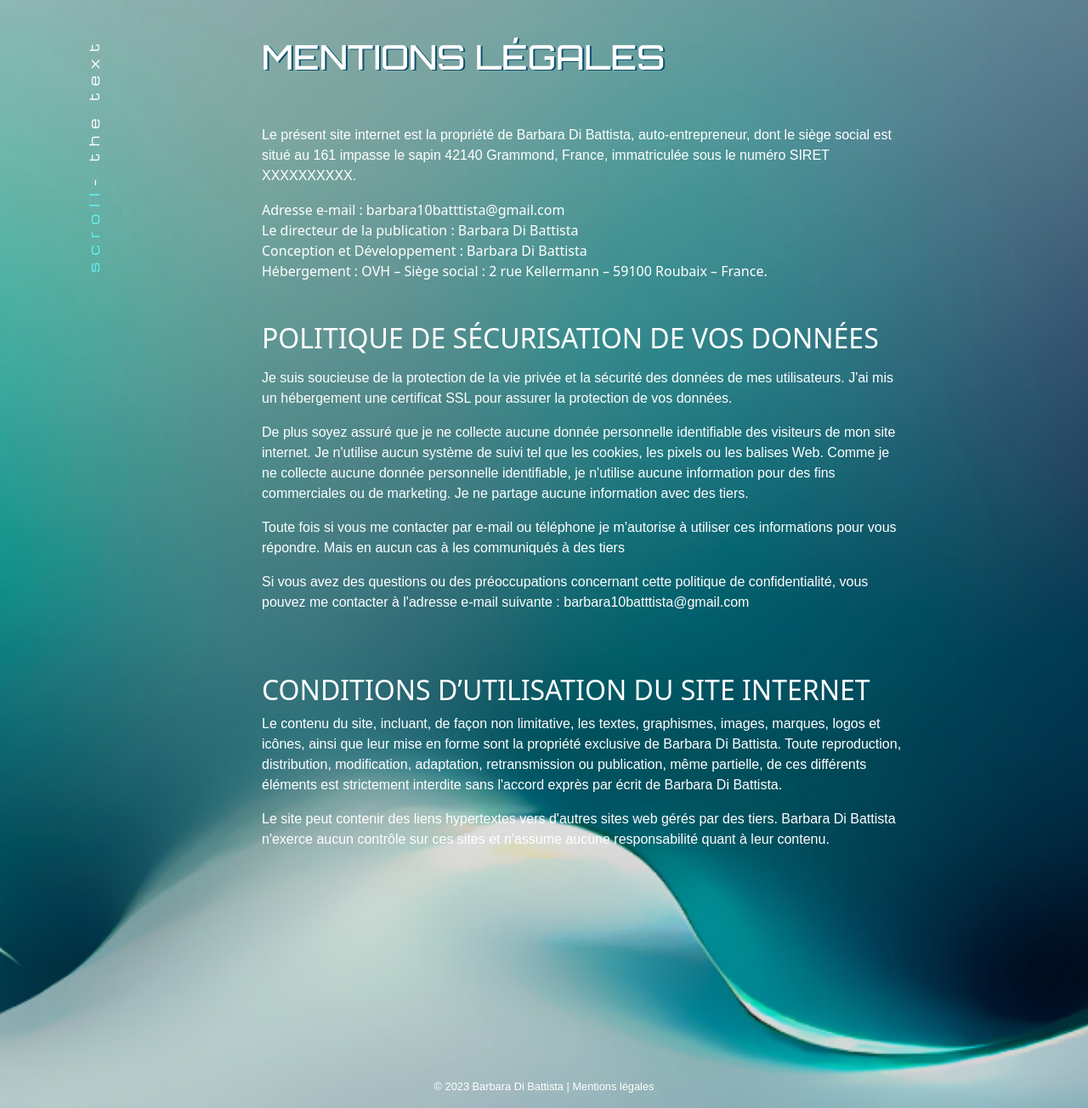
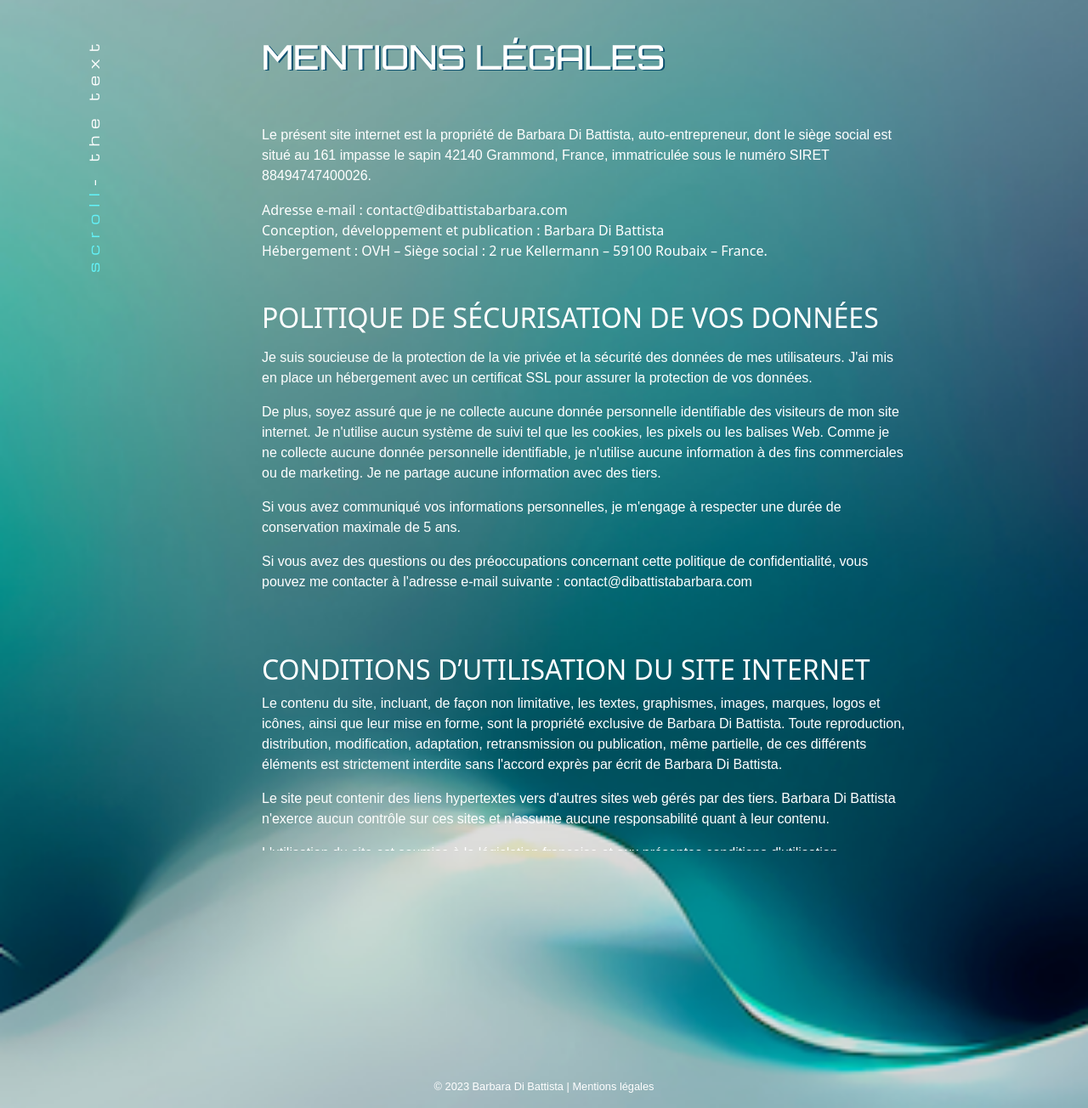
Before and after one commit to dibattista/di-battista-barbara-public, a Flask app: page /privacy in a window 1280 px wide. Shown: the part 133-1437 px from the top of the page at 85% size. Run offline with Flask 3, Linux system fonts and the light colour scheme; some libraries are stand-ins or nearby versions; some web fonts are replaced.

Commit message:
correction rgpd

```diff
--- a/templates/privacy.html
+++ b/templates/privacy.html
@@ -13,34 +13,31 @@
             <h1>MENTIONS LÉGALES</h1>
             <div class="py-5">
                 <p>
-                    Le présent site internet est la propriété de Barbara Di Battista, auto-entrepreneur, dont le siège social est situé au 161 impasse le sapin 42140 Grammond, France, immatriculée sous le numéro SIRET XXXXXXXXXX.
+                    Le présent site internet est la propriété de Barbara Di Battista, auto-entrepreneur, dont le siège social est situé au 161 impasse le sapin 42140 Grammond, France, immatriculée sous le numéro SIRET 88494747400026.
                 </p>
                 <ul class="list-terms-privacy">
-                    <li>Adresse e-mail : barbara10batttista@gmail.com</li>
-                    <li>Le directeur de la publication : Barbara Di Battista</li>
-                    <li>Conception et Développement : Barbara Di Battista</li>
+                    <li>Adresse e-mail : contact@dibattistabarbara.com</li>
+                    <li>Conception, développement et publication : Barbara Di Battista</li>
                     <li>Hébergement : <span>OVH – Siège social : 2 rue Kellermann – 59100 Roubaix – France.</span></li>
                 </ul>
             </div>
             <div class="pb-5">
                 <h2 class="h2-privacy pb-2">POLITIQUE DE SÉCURISATION DE VOS DONNÉES</h2>
-                <p>Je suis soucieuse de la protection de la vie privée et la sécurité des données de mes utilisateurs.
-                J'ai mis un hébergement une certificat SSL pour assurer la protection de vos données.</p>
-                <p>De plus soyez assuré que je ne collecte aucune donnée personnelle identifiable des visiteurs de mon site internet. Je n'utilise aucun système de suivi tel que les cookies, les pixels ou les balises Web.
-                Comme je ne collecte aucune donnée personnelle identifiable, je n'utilise aucune information pour des fins commerciales ou de marketing. Je ne partage aucune information avec des tiers.</p>
-                <p>Toute fois si vous me contacter par e-mail ou téléphone je m'autorise à utiliser ces informations pour vous répondre. Mais en aucun cas à les communiqués à des tiers</p>
-                <p>Si vous avez des questions ou des préoccupations concernant cette politique de confidentialité, vous pouvez me contacter à l'adresse e-mail suivante : barbara10batttista@gmail.com</p>
+                <p>Je suis soucieuse de la protection de la vie privée et la sécurité des données de mes utilisateurs. J'ai mis en place un hébergement avec un certificat SSL pour assurer la protection de vos données.</p>
+                <p>De plus, soyez assuré que je ne collecte aucune donnée personnelle identifiable des visiteurs de mon site internet. Je n'utilise aucun système de suivi tel que les cookies, les pixels ou les balises Web. Comme je ne collecte aucune donnée personnelle identifiable, je n'utilise aucune information à des fins commerciales ou de marketing. Je ne partage aucune information avec des tiers.
+                </p>
+                <p>Si vous avez communiqué vos informations personnelles, je m'engage à respecter une durée de conservation maximale de 5 ans.</p>
+                <p>Si vous avez des questions ou des préoccupations concernant cette politique de confidentialité, vous pouvez me contacter à l'adresse e-mail suivante : contact@dibattistabarbara.com</p>
             </div>
             <div class="py-2">
                 <h2 class="h2-privacy">CONDITIONS D’UTILISATION DU SITE INTERNET</h2>
-                <p>Le contenu du site, incluant, de façon non limitative, les textes, graphismes, images, marques, logos et icônes, ainsi que leur mise en forme sont la propriété exclusive de Barbara Di Battista. Toute reproduction, distribution, modification, adaptation, retransmission ou publication, même partielle, de ces différents éléments est strictement interdite sans l'accord exprès par écrit de Barbara Di Battista.</p>
+                <p>Le contenu du site, incluant, de façon non limitative, les textes, graphismes, images, marques, logos et icônes, ainsi que leur mise en forme, sont la propriété exclusive de Barbara Di Battista. Toute reproduction, distribution, modification, adaptation, retransmission ou publication, même partielle, de ces différents éléments est strictement interdite sans l'accord exprès par écrit de Barbara Di Battista.</p>
                 <p>Le site peut contenir des liens hypertextes vers d'autres sites web gérés par des tiers. Barbara Di Battista n'exerce aucun contrôle sur ces sites et n'assume aucune responsabilité quant à leur contenu.</p>
                 <p>L'utilisation du site est soumise à la législation française et aux présentes conditions d'utilisation.</p>
             </div>
             <div>
-                <p>Je me réserve le droit, de mettre à jour ou de modifier les mentions légales et conditions d’utilisation.Merci de votre compréhension.
-                </p>
-                <p>N’hésitez-pas à me vous pouvez me contacter à l'adresse e-mail mentionnée ci-dessus.</p>
+                <p>Je me réserve le droit de mettre à jour ou de modifier les mentions légales et conditions d’utilisation. Merci de votre compréhension.</p>
+                <p>N’hésitez pas à me contacter à l'adresse e-mail mentionnée ci-dessus.</p>
             </div>
         </div>
         <div class="col-sm-0 col-md-1"></div>
```
Also changed, not shown: static/images/background-home-bdb.png, 1 other file.
